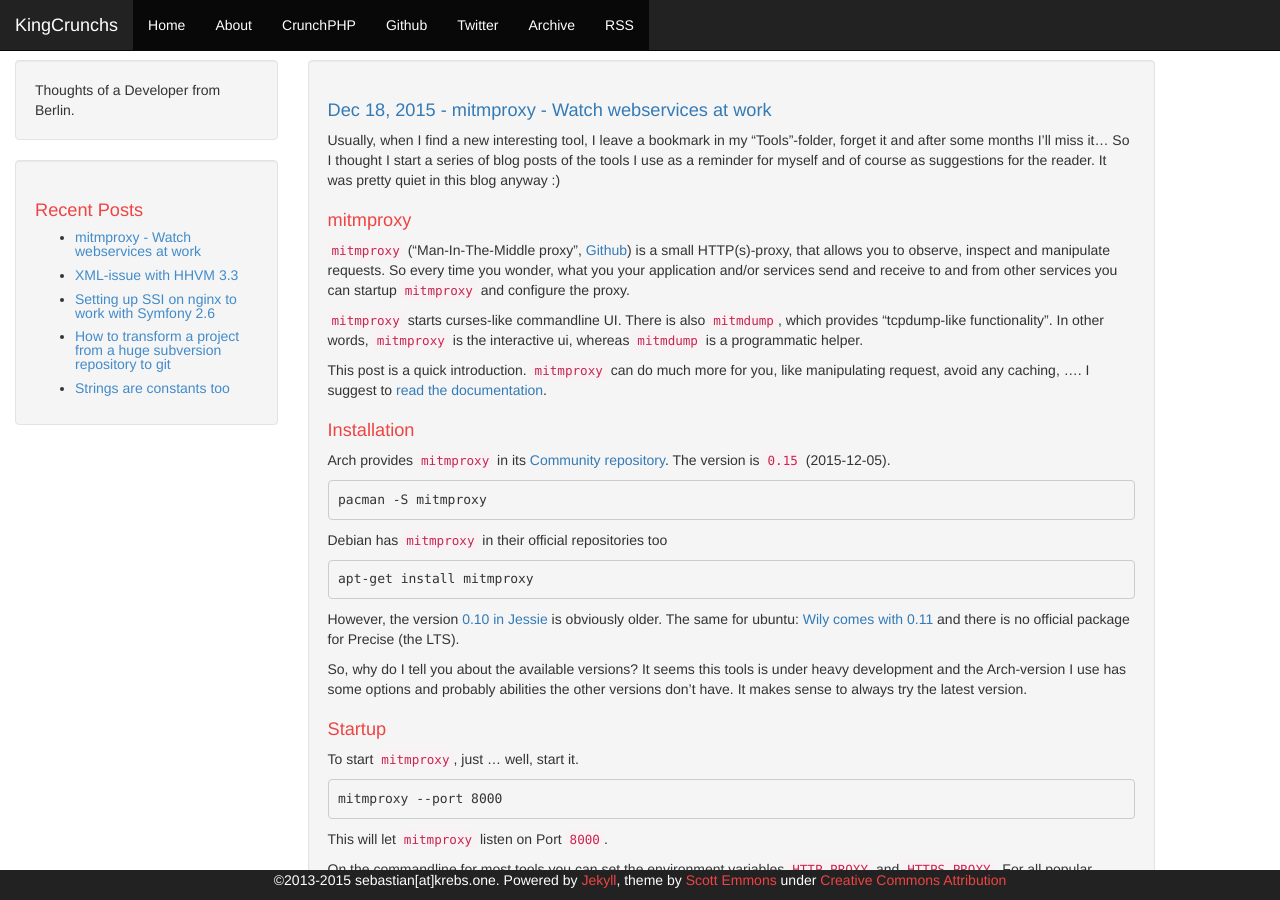
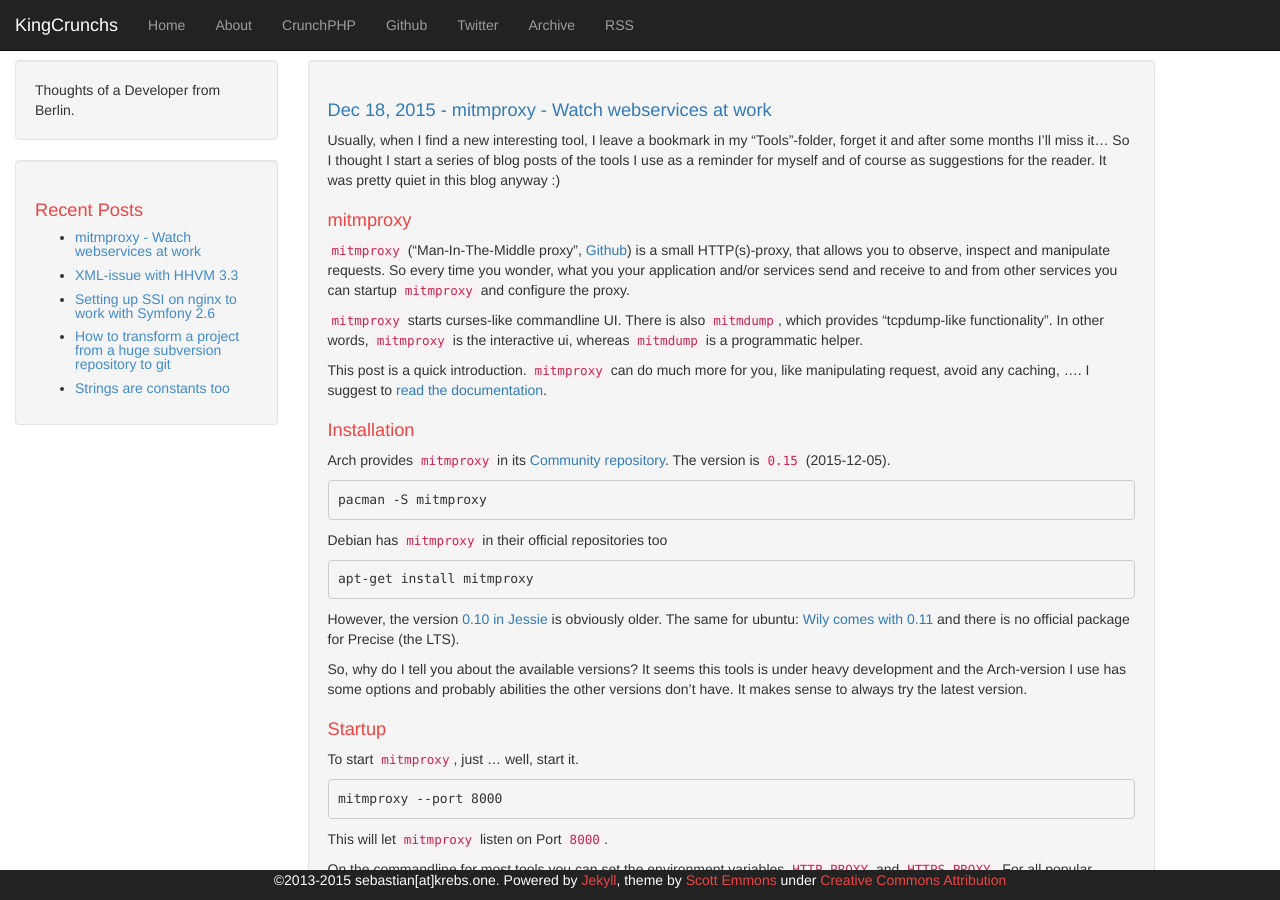
Before and after one commit to KingCrunch/KingCrunch.github.io, a Jekyll site: the page built from index.html, in a window 1280 px wide and 900 px high. Built offline with Jekyll 4.4.1, drawn with Linux system fonts in a browser that asks for light colours; nearby versions of some CDN libraries; Markdown is read by kramdown in place of the engine named in the settings; the list of posts is cut into pages by our own code.

Commit message:
Drop "active" class from navbar links
Looked strange

```diff
--- a/_includes/header.html
+++ b/_includes/header.html
@@ -27,16 +27,16 @@
               </div>
               <div class="collapse navbar-collapse" id="bs-example-navbar-collapse-1">
                 <ul class="nav navbar-nav">
-                    <li class="active"><a href="{{ site.baseurl }}/">Home</a></li>
+                    <li><a href="{{ site.baseurl }}/">Home</a></li>
                     <li class="active visible-xs-block"><a href="{{ site.baseurl }}/links.html">Links</a></li>
-                    <li class="active"><a href="{{ site.baseurl }}/about.html">About</a></li>
-                    <li class="active"><a href="https://github.com/CrunchPHP">CrunchPHP</a></li>
+                    <li><a href="{{ site.baseurl }}/about.html">About</a></li>
+                    <li><a href="https://github.com/CrunchPHP">CrunchPHP</a></li>
                     {% if site.github != '' %}
-                    <li class="active"><a href="https://github.com/{{ site.github }}" target="_blank">Github</a></li>
+                    <li><a href="https://github.com/{{ site.github }}" target="_blank">Github</a></li>
                     {% endif %}
-                    <li class="active"><a href="https://twitter.com/SeKrebs" target="_blank">Twitter</a></li>
-                    <li class="active"><a href="{{ site.baseurl }}/archive.html">Archive</a></li>
-                    <li class="active"><a href="{{ site.baseurl }}/feed.xml">RSS</a></li>
+                    <li><a href="https://twitter.com/SeKrebs" target="_blank">Twitter</a></li>
+                    <li><a href="{{ site.baseurl }}/archive.html">Archive</a></li>
+                    <li><a href="{{ site.baseurl }}/feed.xml">RSS</a></li>
                 </ul>
               </div>
         </div>
```
